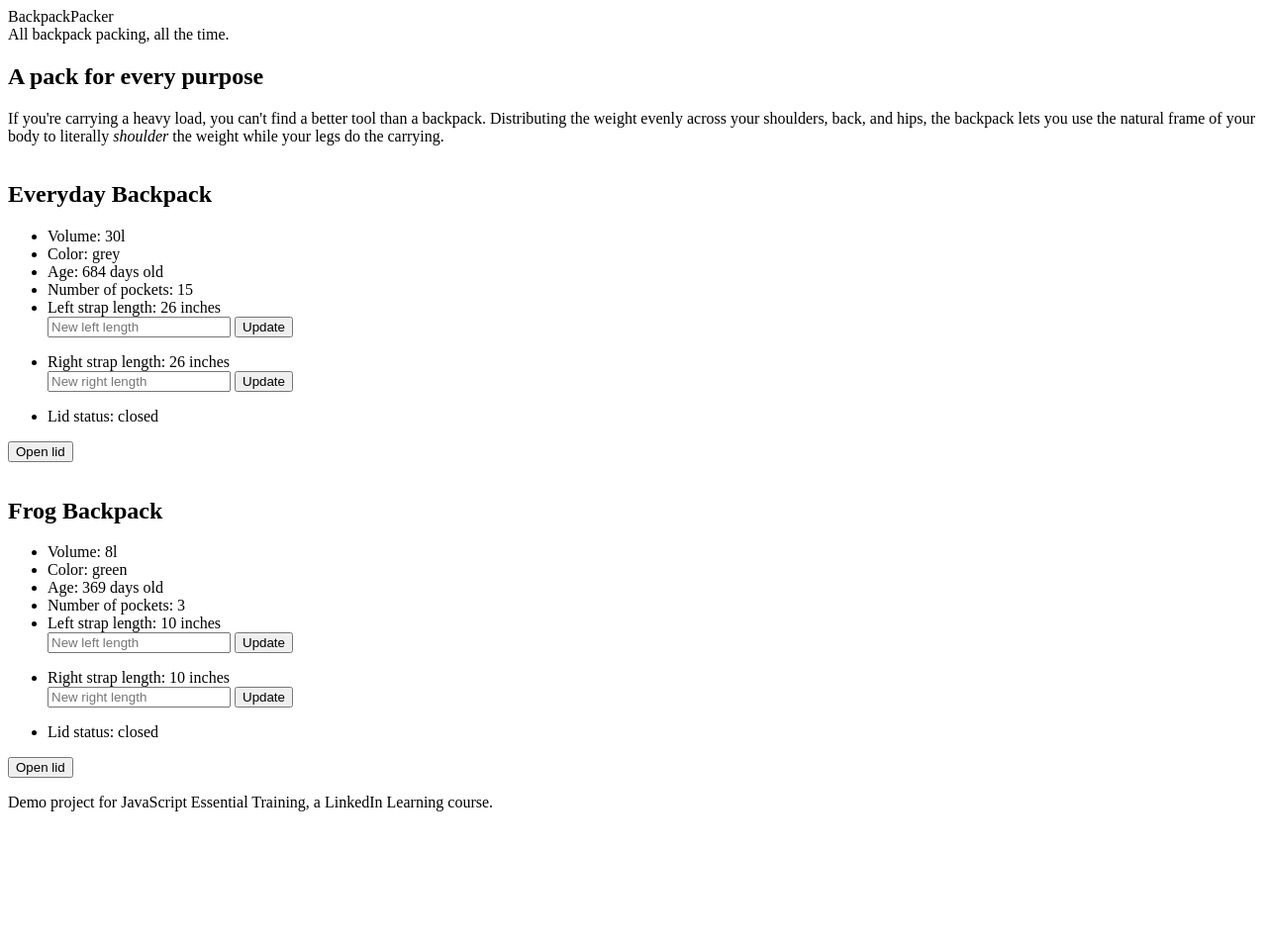
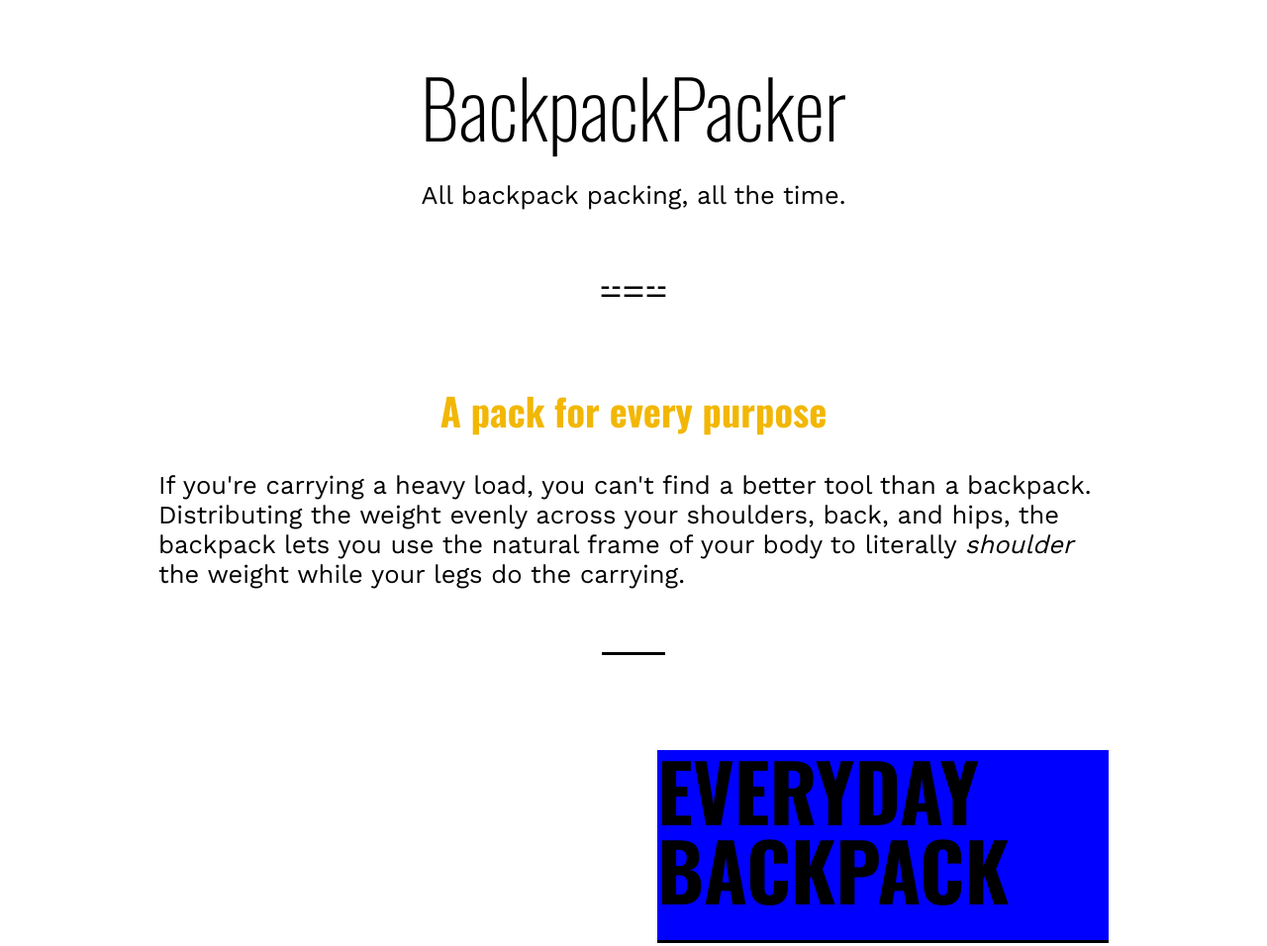
Before and after one commit to unnamedrd/LinkedInJavascriptEssentials, a plain HTML site: page 05_04/index.html in a window 1280 px wide. Shown: the top 956 px of the page at 99% size. Before the commit the page ends 836 px from the top, so only its background shows below. Drawn offline with nearby package versions, Linux system fonts and the light colour scheme.

Commit message:
completed practice 05_04 DOM modification

```diff
--- a/05_04/index.html
+++ b/05_04/index.html
@@ -1,3 +1,5 @@
+<!DOCTYPE html>
+
 <html lang="en">
   <head>
     <meta charset="UTF-8" />
@@ -9,11 +11,11 @@
     />
     <link
       rel="stylesheet"
-      href="../../assets/style.css"
+      href="../Assets/style.css"
       type="text/css"
       media="all"
     />
-    <script type="module" src="script.js"></script>
+    <script src="script.js" defer></script>
   </head>
   <body>
     <header class="siteheader">
@@ -33,7 +35,7 @@
       </div>
       <article class="backpack" id="pack01">
         <figure class="backpack__image">
-          <img src="../../assets/images/everyday.svg" alt="" loading="lazy" />
+          <img src="" alt="" loading="lazy" />
         </figure>
         <h1 class="backpack__name">Everyday Backpack</h1>
         <ul class="backpack__features">
@@ -71,7 +73,7 @@
       </article>
       <article class="backpack" id="pack02">
         <figure class="backpack__image">
-          <img src="../../assets/images/frog.svg" alt="" loading="lazy" />
+          <img src="" alt="" loading="lazy" />
         </figure>
         <h1 class="backpack__name">Frog Backpack</h1>
         <ul class="backpack__features">
--- a/05_04/script.js
+++ b/05_04/script.js
@@ -2,3 +2,18 @@
  * Note: This file is intentionally empty.
  * You can use it to test your skills at traversing the DOM using JavaScript.
  */
+
+
+let listItems = document.querySelector(".backpack__features");
+
+let pageHeader = document.querySelector(".page-header__heading");
+
+let backpackName = document.querySelectorAll(".backpack__name")
+
+//listItems.style.setProperty("list-style-type", "none")
+
+pageHeader.style.color = "#F2B705";
+
+backpackName.forEach(element => {
+      element.style.backgroundColor = "blue"
+});
--- /dev/null
+++ b/Assets/style.css
@@ -0,0 +1,148 @@
+body {
+  margin: 0;
+  font-family: "Work Sans", sans-serif;
+  font-size: 1.6rem;
+}
+
+h1,
+h2,
+h3,
+h4,
+h5,
+h6 {
+  font-family: "Oswald", sans-serif;
+}
+
+figure {
+  margin: 0;
+}
+
+.siteheader {
+  display: flex;
+  flex-direction: column;
+  align-items: center;
+  padding: 2rem;
+}
+
+.site-title {
+  margin-top: 1rem;
+  margin-bottom: 1rem;
+  font-family: "Oswald", sans-serif;
+  font-size: 5rem;
+  font-weight: 200;
+}
+
+.siteheader:after {
+  display: block;
+  margin: 4rem 0;
+  content: "⚍⚌⚍";
+}
+
+.maincontent {
+  margin: 0 auto;
+  padding: 0 1rem;
+  max-width: 60rem;
+}
+
+.page-header {
+  margin-bottom: 3rem;
+}
+
+.page-header__heading {
+  margin-top: -1rem;
+  text-align: center;
+}
+
+.page-header:after {
+  margin: 4rem auto;
+  display: block;
+  content: "";
+  border-bottom: 3px solid black;
+  width: 4rem;
+}
+
+.backpack {
+  margin-bottom: 4rem;
+  /* padding-bottom: rem; */
+  display: grid;
+  grid-template-columns: 1fr 1fr;
+  grid-template-rows: auto 1fr;
+  gap: 0 3rem;
+}
+
+.backpack:after {
+  margin: 0 auto;
+  padding-top: 4rem;
+  display: block;
+  grid-column: span 2;
+  content: "";
+  border-bottom: 3px solid black;
+  width: 4rem;
+}
+
+.backpack__image {
+  grid-row: span 2;
+}
+
+.backpack__name {
+  margin-top: 2rem;
+  margin-bottom: 0;
+  padding-bottom: 2rem;
+  font-size: 5rem;
+  line-height: 1;
+  text-transform: uppercase;
+  border-bottom: 3px solid black;
+}
+
+.backpack__features {
+  margin: 0;
+  padding: 2rem 0 0 0;
+  list-style-type: none;
+}
+
+.backpack__features li {
+  padding: 0.2rem 0;
+}
+
+/* Subgrid. See https://developer.mozilla.org/en-US/docs/Web/CSS/CSS_Grid_Layout/Subgrid */
+@supports (grid-template-columns: subgrid) {
+  .backpack__features {
+    display: grid;
+    grid-template-columns: auto 1fr;
+    gap: 0 1rem;
+  }
+
+  .backpack__features li {
+    display: grid;
+    grid-column: span 2;
+    grid-template-columns: subgrid;
+  }
+}
+
+.lid-toggle {
+  display: inline-block;
+  border: 3px solid black;
+  border-radius: 0.3rem;
+  padding: 2rem;
+  font-size: 1.6rem;
+  cursor: pointer;
+  background-color: white;
+}
+.lid-toggle:hover,
+.lid-toggle:focus {
+  background-color: hsl(0, 0%, 95%);
+}
+
+.lid-toggle:active {
+  background-color: black;
+  color: white;
+}
+
+.sitefooter {
+  margin-top: 8rem;
+  padding: 2rem;
+  display: flex;
+  justify-content: center;
+  background: black;
+  color: white;
+}
```
Also changed, not shown: 03_12/script.js (+13 -0 lines).
